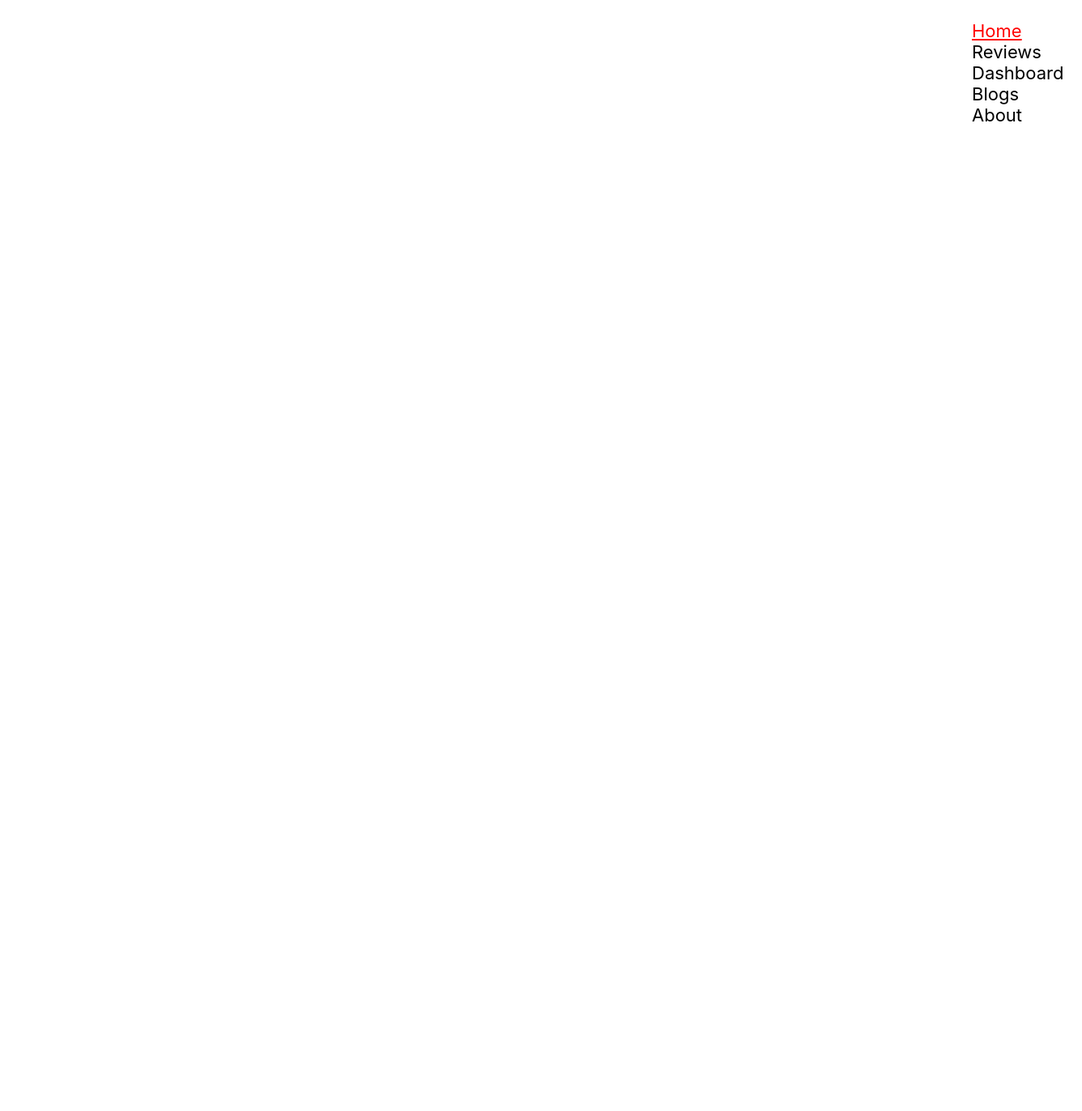
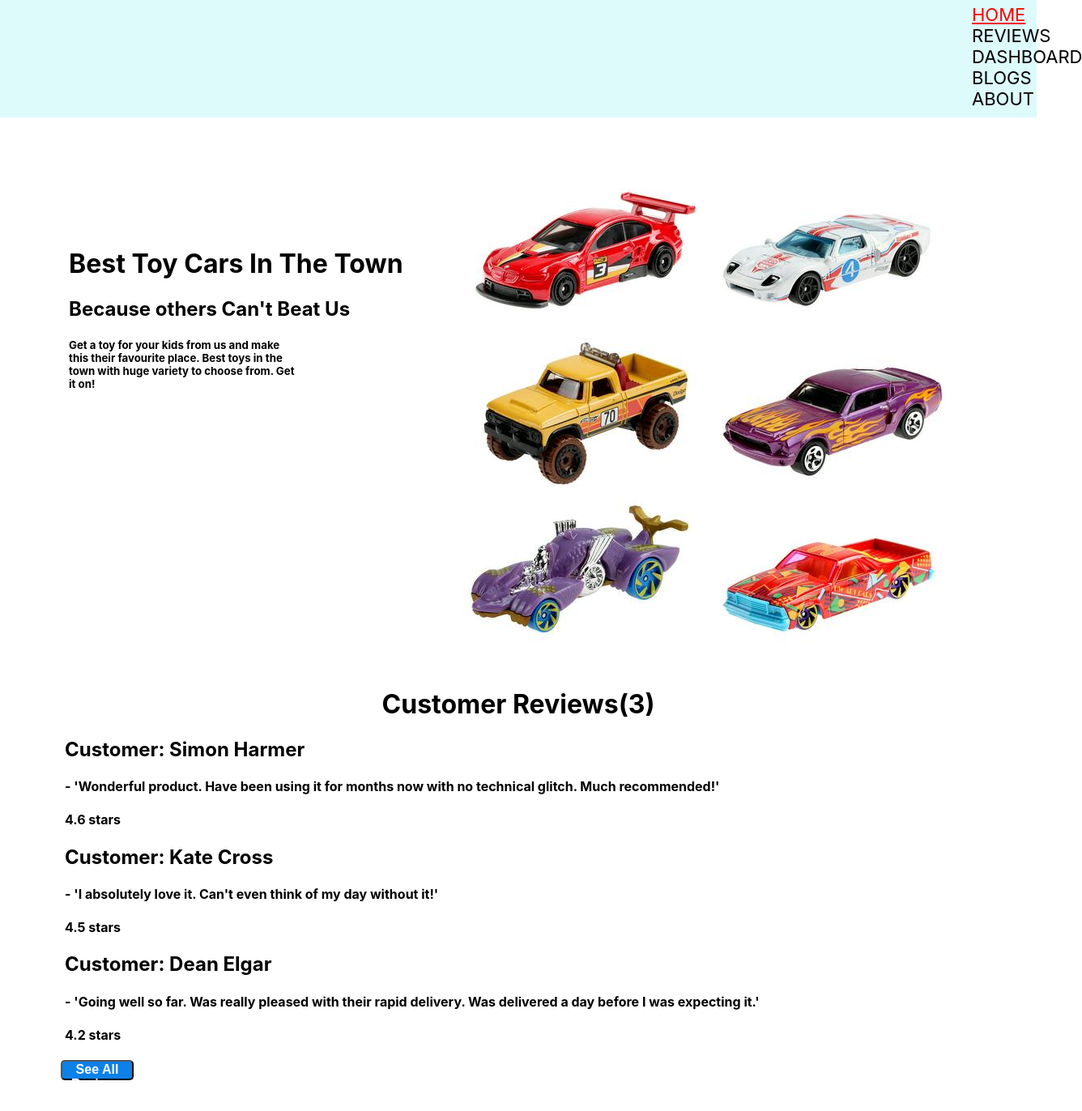
Before and after one commit to SpeedBird789/product-analysis-A9, a React (Create React App) app: page / in a window 1280 px wide. Shown: the whole page at 81% size, 1336 px wide, since content can reach past the window. Before the commit the page ends 800 px from the top, so only its background shows below. Built offline with nearby package versions, Linux system fonts and the light colour scheme.

Commit message:
3 reviews in Home section done

```diff
--- a/public/reviews.json
+++ b/public/reviews.json
@@ -2,42 +2,42 @@
     {
         "id": 1,
         "name": "Simon Harmer",
-        "review": "- Wonderful product. Have been using it for months now with no technical glitch. Much recommended!",
+        "review": "- 'Wonderful product. Have been using it for months now with no technical glitch. Much recommended!'",
         "rating": "4.6 stars"
 
     },
     {
         "id": 2,
         "name": "Kate Cross",
-        "review": "- I absolutely love it. Can't even think of my day without it!",
+        "review": "- 'I absolutely love it. Can't even think of my day without it!'",
         "rating": "4.5 stars"
 
     },
     {
         "id": 3,
         "name": "Dean Elgar",
-        "review": "- Going well so far. Was really pleased with their rapid delivery. Was delivered a day before I was expecting it.",
+        "review": "- 'Going well so far. Was really pleased with their rapid delivery. Was delivered a day before I was expecting it.'",
         "rating": "4.2 stars"
 
     },
     {
         "id": 4,
         "name": "Mohit Verma",
-        "review": "- Does it's job well. Can't complain. A bit pricey nevertheless",
+        "review": "- 'Does it's job well. Can't complain. A bit pricey nevertheless'",
         "rating": "4.1 stars"
 
     },
     {
         "id": 5,
         "name": "Ellyse Perry",
-        "review": "- Love thier products. Always top notch and delivers as usual. Customer service stands out for me",
+        "review": "- 'Love thier products. Always top notch and delivers as usual. Customer service stands out for me'",
         "rating": "4.4 stars"
 
     },
     {
         "id": 6,
         "name": "Nathan Lyon",
-        "review": "- Nothing to complain. My 6 year old loves it. Always on it so I don't have to be with her all the time yikes. But on a more serious note, absolutely brilliant.",
+        "review": "- 'Nothing to complain. My 6 year old loves it. Always on it so I don't have to be with her all the time yikes. But on a more serious note, absolutely brilliant.'",
         "rating": "4.8 stars"
     }
 ]
--- a/src/Components/Home/Home.css
+++ b/src/Components/Home/Home.css
@@ -0,0 +1,15 @@
+.home-btn{
+    margin-bottom: 40px;
+    width: 90px;
+    height: 25px;
+    color: white;
+    font-weight: bolder;
+    font-size: medium;
+    background-color: rgb(12, 129, 232);
+    margin-left: 75px;
+    border-radius: 5px;
+}
+
+.customer-reviews{
+    text-align: center;
+}
--- a/src/Components/Home/Home.js
+++ b/src/Components/Home/Home.js
@@ -1,11 +1,29 @@
-import React from 'react';
+import React, { useEffect, useState } from 'react';
+import Review from '../Review/Review';
+import TopPage from '../TopPage/TopPage';
+import './Home.css';
 
 const Home = () => {
 
+    const [reviews, setReviews] = useState([]);
+    useEffect( () => {
+        fetch('reviews.json')
+        .then(res => res.json())
+        .then(data => setReviews(data));
+    }, [])
 
     return (
         <div>
+            <TopPage></TopPage>
+            <h1 className='customer-reviews'>Customer Reviews(3)</h1>
 
+            {
+               reviews.slice(0,3).map(review => <Review key={review.id} review={review}></Review>)
+            }
+
+            <button className='home-btn'>
+                See All Reviews
+            </button>
         </div>
     );
 };
--- a/src/Components/Navbar/Navbar.css
+++ b/src/Components/Navbar/Navbar.css
@@ -1,5 +1,8 @@
 .navbar{
-    margin-top: 25px;
+    margin-top: -5px;
+    background-color: rgb(221, 251, 251);
+    padding-top: 10px;
+    padding-bottom: 10px;
 }
 
 .navbar a{
--- a/src/Components/Navbar/Navbar.js
+++ b/src/Components/Navbar/Navbar.js
@@ -7,11 +7,11 @@ const Navbar = () => {
     return (
        <div>
             <nav className='navbar'>
-            <CustomLink to='/'>Home</CustomLink>
-            <CustomLink to='/reviews'>Reviews</CustomLink>
-            <CustomLink to='/dashboard'>Dashboard</CustomLink>
-            <CustomLink to='/blogs'>Blogs</CustomLink>
-            <CustomLink to='/about'>About</CustomLink>
+            <CustomLink to='/'>HOME</CustomLink>
+            <CustomLink to='/reviews'>REVIEWS</CustomLink>
+            <CustomLink to='/dashboard'>DASHBOARD</CustomLink>
+            <CustomLink to='/blogs'>BLOGS</CustomLink>
+            <CustomLink to='/about'>ABOUT</CustomLink>
             {/* <a href="">Home</a>
             <a href="">Reviews</a>
             <a href="">Dashboard</a>
--- a/src/Components/Reviews/Reviews.css
+++ b/src/Components/Reviews/Reviews.css
@@ -0,0 +1,4 @@
+.reviews-heading{
+    text-align: center;
+    margin-bottom: 50px;
+}
--- a/src/Components/Reviews/Reviews.js
+++ b/src/Components/Reviews/Reviews.js
@@ -1,5 +1,6 @@
 import React, { useEffect, useState } from 'react';
 import Review from '../Review/Review';
+import './Reviews.css';
 
 const Reviews = () => {
 
@@ -12,7 +13,7 @@ const Reviews = () => {
 
     return (
         <div>
-           <h2>What Our Customers Say</h2>
+           <h1 className='reviews-heading'>What Our Customers Say</h1>
            {/* <h3>Number of reviews: {reviews.length}</h3> */}
            {
                reviews.map(review => <Review key={review.id} review={review}></Review>)
--- /dev/null
+++ b/src/Components/TopPage/TopPage.css
@@ -0,0 +1,15 @@
+.top-page{
+    display: flex;
+    margin-top: 40px;
+    margin-right: 85px;
+    margin-left: 85px;
+}
+
+.description{
+    margin-top: 100px;
+
+}
+
+.paragraph{
+    width: 60%;
+}
--- /dev/null
+++ b/src/Components/TopPage/TopPage.js
@@ -0,0 +1,19 @@
+import React from 'react';
+import './TopPage.css';
+
+const TopPage = () => {
+    return (
+        <div className='top-page'>
+            <div className='description'>
+                <h1>Best Toy Cars In The Town</h1>
+                <h2>Because others Can't Beat Us</h2>
+                <h5 className='paragraph'>Get a toy for your kids from us and make this their favourite place. Best toys in the town with huge variety to choose from. Get it on! </h5>
+            </div>
+            <div className='image'>
+                <img src="car.jpg" alt="" />
+            </div>
+        </div>
+    );
+};
+
+export default TopPage;
```
Also changed, not shown: public/car.jpg (added), src/Components/Review/Review.css (line endings or trailing spaces).
